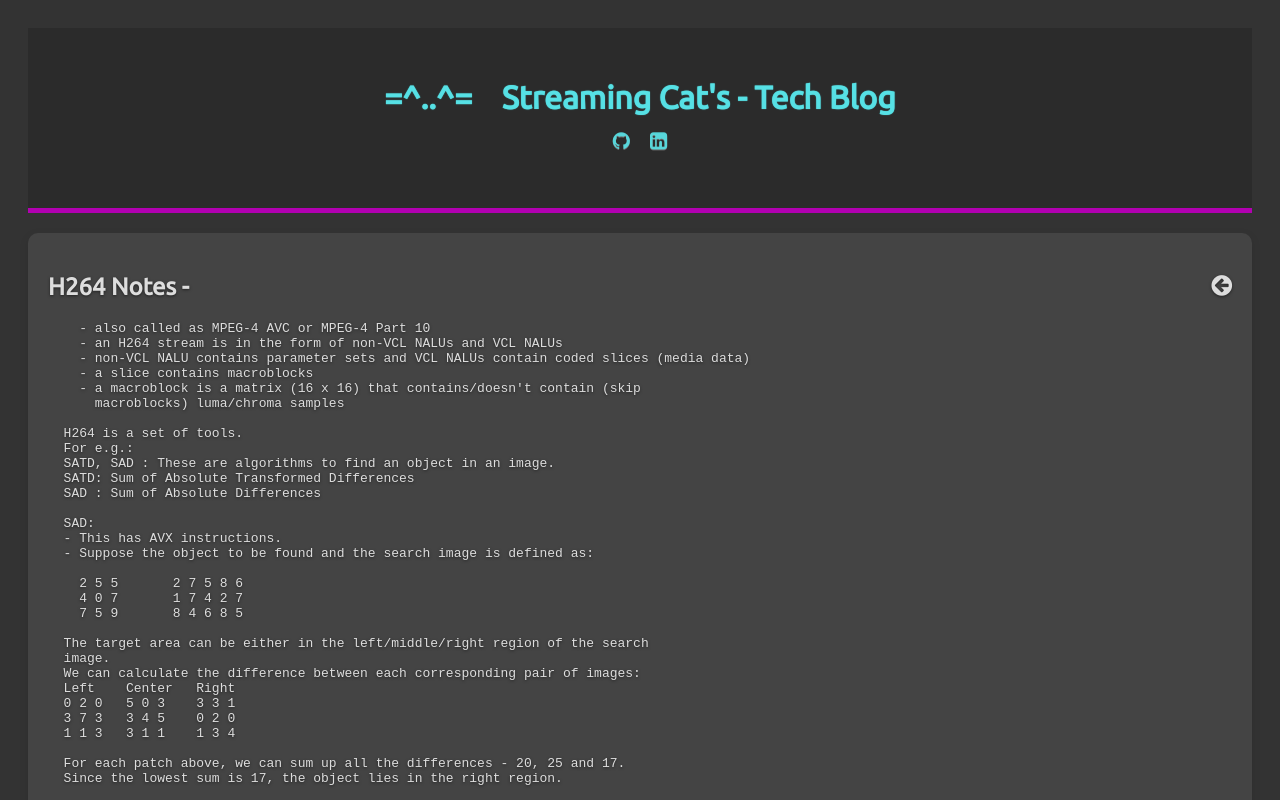
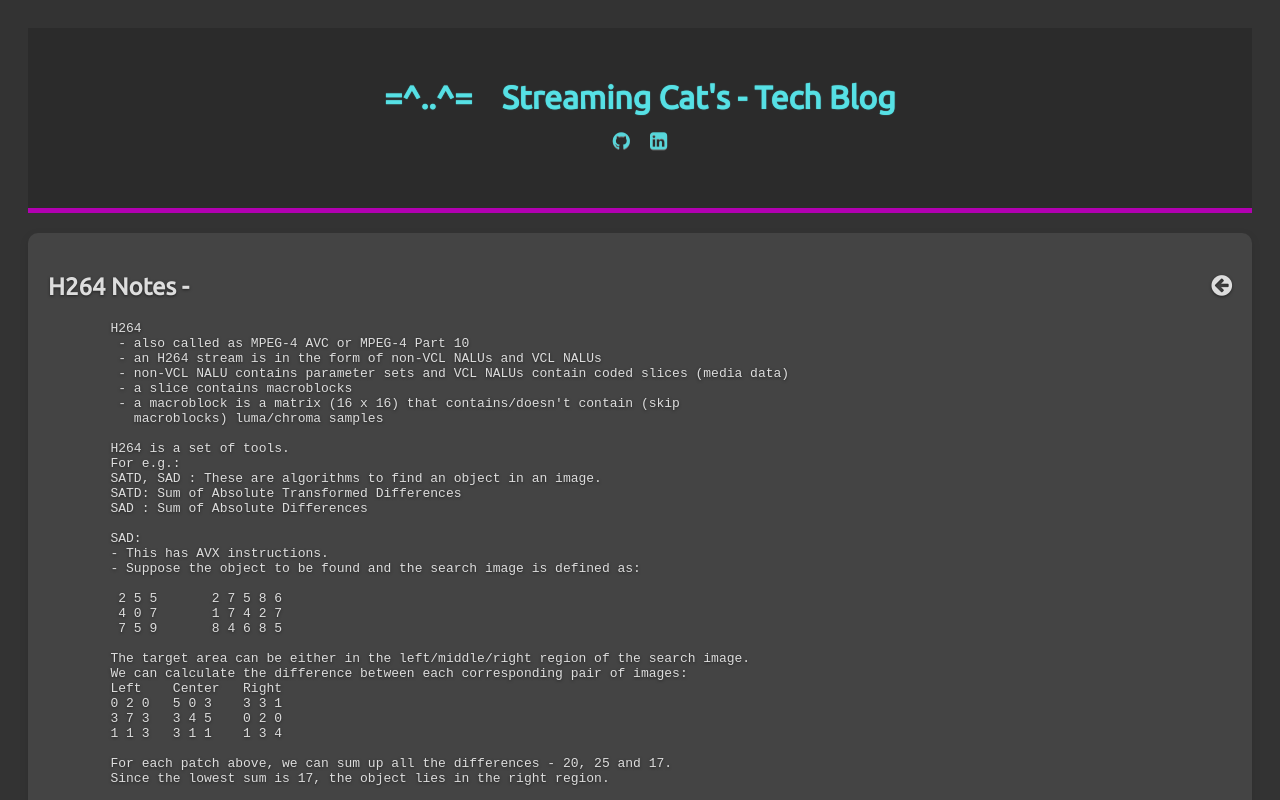
Before and after one commit to padu/blog, an Angular app: page /blog1 in a window 1280 px wide. Shown: the top 800 px of the page. Built offline with nearby package versions, Linux system fonts and the light colour scheme.

Commit message:
text blog update

```diff
--- a/src/app/static-blog1/static-blog1.component.html
+++ b/src/app/static-blog1/static-blog1.component.html
@@ -2,6 +2,7 @@
   <div class="card" routerLink="/blog1" routerLinkActive="active">
     <h2>H264 Notes - <i title="Go Back" routerLink="/blog-body" class="fa fa-arrow-circle-left goback"></i></h2>
     <pre>
+        H264
          - also called as MPEG-4 AVC or MPEG-4 Part 10
          - an H264 stream is in the form of non-VCL NALUs and VCL NALUs
          - non-VCL NALU contains parameter sets and VCL NALUs contain coded slices (media data)
@@ -23,8 +24,7 @@
          4 0 7       1 7 4 2 7
          7 5 9       8 4 6 8 5
 
-  The target area can be either in the left/middle/right region of the search
-  image.
+        The target area can be either in the left/middle/right region of the search image.
         We can calculate the difference between each corresponding pair of images:
         Left    Center   Right
         0 2 0   5 0 3    3 3 1
@@ -46,15 +46,12 @@
         I/IDR frames
 
         There are two kinds of I Frames - normal I frames and IDR frames.
-  normal I frames: frames after a normal I frame can refer to frames before the
-  normal I frames.
-  IDR frames: frames after the IDR frame cannot refer to other frames before the
-  IDR frame. A video sequence always begins with an IDR frame. A scene change
+        normal I frames: frames after a normal I frame can refer to frames before the normal I frames.
+        IDR frames: frames after the IDR frame cannot refer to other frames before the IDR frame. A video sequence always begins with an IDR frame. A scene change
         also begins with an I frame.
 
         GoP: Group of Pictures
-  This is the group of frames starting from an I frame upto and excluding the
-  next I frame.
+        This is the group of frames starting from an I frame upto and excluding the next I frame.
     </pre>
   </div>
 </div>
```
Also changed, not shown: src/assets/notes.txt. Lines whose indentation alone changed are shown as unchanged.
